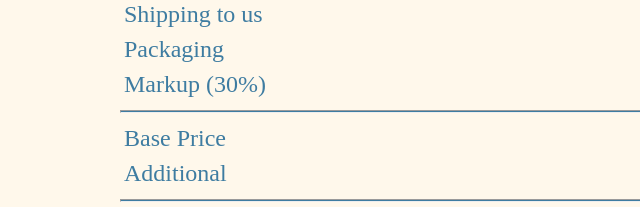
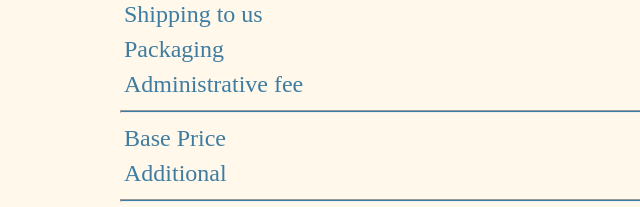
Before and after one commit to bella-mancini/rewoven.github.io, a website: page html/form.html in a window 1280 px wide. Shown: the part 3649-3856 px from the top of the page, 120-760 px from the left. Drawn offline with nearby package versions, Linux system fonts and the light colour scheme; no server answers; a web font is replaced by a local one.

Commit message:
Update form.html

```diff
--- a/html/form.html
+++ b/html/form.html
@@ -189,7 +189,7 @@ action="https://script.google.com/macros/s/AKfycbwA4FR5O7f_e72V5-3WGcuTK_BR3OtNo
 <p class="radio-label right">12.00</p>
 <p class="radio-label">Packaging</p>
 <p class="radio-label right">2.00</p>
-<p class="radio-label">Markup (30%)</p>
+<p class="radio-label">Administrative fee</p>
 <p class="radio-label right">44.00</p>
 <hr class="two-column">
 <p class="radio-label">Base Price</p>
```
